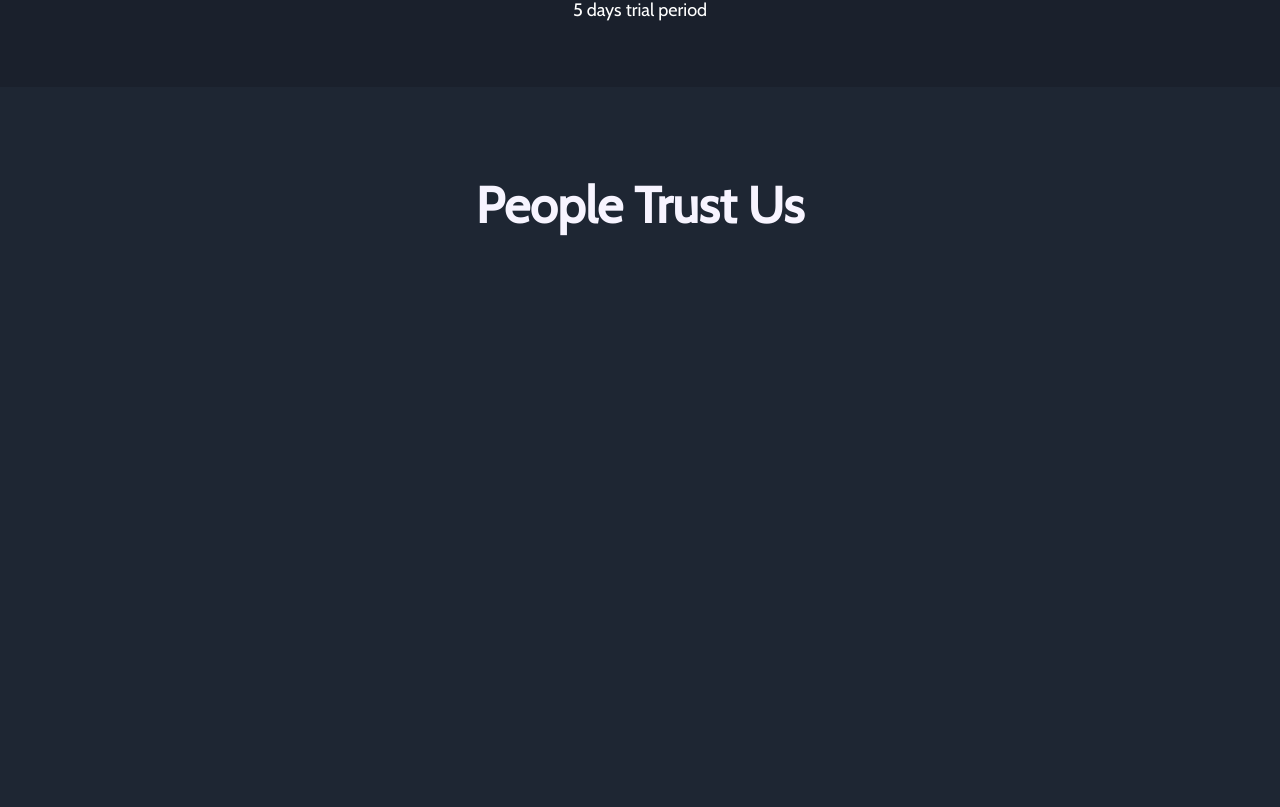
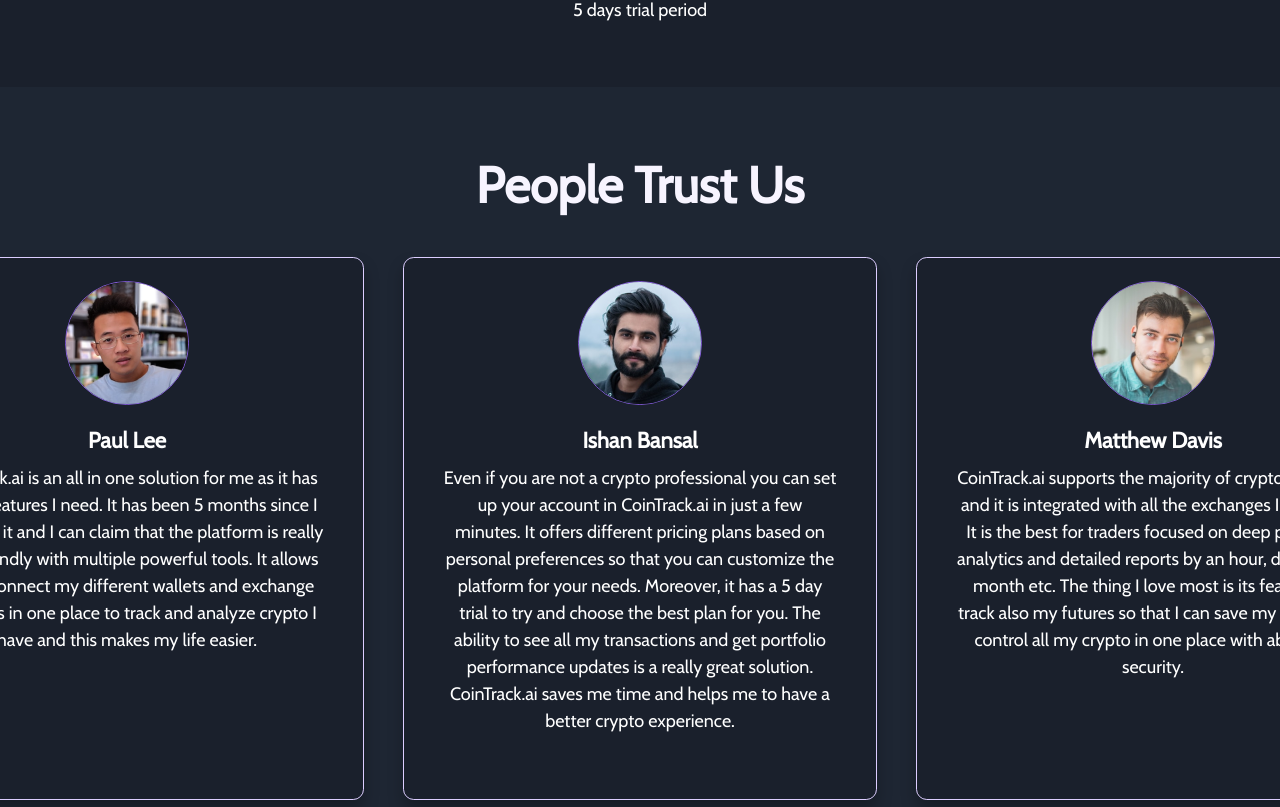
Before and after one commit to AghajanyanA/cointrack, a React (Create React App) app: page / in a window 1280 px wide. Shown: the part 6770-7577 px from the top of the page. Built offline with nearby package versions, Linux system fonts and the light colour scheme; no server answers.

Commit message:
added trust us part

```diff
--- /dev/null
+++ b/src/components/pages/6TrustUs/Reviews/Reviews.module.css
@@ -0,0 +1,35 @@
+.card {
+    width: 472px;
+    height: 541px;
+    background: #1A202C;
+    border: 1.07675px solid #DCCDFF;
+    box-shadow: 0px 9.05048px 14.4808px rgba(0, 0, 0, 0.25);
+    border-radius: 10.7675px;
+    display: flex;
+    align-items: center;
+    flex-direction: column;
+}
+
+.card > img {
+    border: 0.824742px solid #805AD5;
+    margin-top: 23px;
+    width: 121.48px;
+    height: 121.48px;
+    border-radius: 50%;
+}
+
+.name {
+    font-weight: 700;
+    font-size: 22px;
+    line-height: 148%;
+    color: #FFFFFF;
+    margin: 20px 0 0 0;
+}
+
+.text {
+    margin: 8px 39px 0 39px;
+    font-weight: 400;
+    font-size: 18px;
+    line-height: 27px;
+    text-align: center;
+}
--- /dev/null
+++ b/src/components/pages/6TrustUs/Reviews/Reviews.tsx
@@ -0,0 +1,17 @@
+import s from './Reviews.module.css'
+
+type ReviewsProps = {
+    img: string
+    name: string
+    text: string
+}
+
+const Reviews = ({img, name, text}: ReviewsProps) => {
+    return <div className={s.card}>
+        <img src={img} alt="avatar" />
+        <h5 className={s.name}>{name}</h5>
+        <p className={s.text}>{text}</p>
+    </div>
+}
+
+export default Reviews
--- a/src/components/pages/6TrustUs/TrustUs.module.css
+++ b/src/components/pages/6TrustUs/TrustUs.module.css
@@ -3,13 +3,22 @@
     display: flex;
     flex-direction: column;
     align-items: center;
-    background: #1E2633;;
+    background: #1E2633;
 }
 
 .title {
-    margin-top: 87px;
+    margin-top: 67px;
     font-style: normal;
     font-weight: 700;
     font-size: 50.2703px;
     color: #F7F4FF;
 }
+
+.reviews {
+    display: flex;
+    gap: 39px;
+}
+
+.button {
+    margin: 76.62px 0 0 0;
+}
--- a/src/components/pages/6TrustUs/TrustUs.tsx
+++ b/src/components/pages/6TrustUs/TrustUs.tsx
@@ -1,8 +1,21 @@
+import Reviews from './Reviews/Reviews';
 import s from './TrustUs.module.css'
+import asian from '../../../images/page6/asian.png'
+import beard from '../../../images/page6/beard.png'
+import davis from '../../../images/page6/davis.png'
+import Button from '../../reusable/Button/Button';
 
 const TrustUs = () => {
     return <div className={s.wrapper}>
         <h2 className={s.title}>People Trust Us</h2>
+        <div className={s.reviews}>
+            <Reviews img={asian} name={'Paul Lee'} text={'CoinTrack.ai is an all in one solution for me as it has all the features I need. It has been 5 months since I am using it and I can claim that the platform is really user-friendly with multiple powerful tools. It allows me to connect my different wallets and exchange accounts in one place to track and analyze crypto I have and this makes my life easier.'} />
+            <Reviews img={beard} name={'Ishan Bansal'} text={'Even if you are not a crypto professional you can set up your account in CoinTrack.ai in just a few minutes. It offers different pricing plans based on personal preferences so that you can customize the platform for your needs. Moreover, it has a 5 day trial to try and choose the best plan for you. The ability to see all my transactions and get portfolio performance updates is a really great solution. CoinTrack.ai saves me time and helps me to have a better crypto experience.'} />
+            <Reviews img={davis} name={'Matthew Davis'} text={'CoinTrack.ai supports the majority of cryptocurrency and it is integrated with all the exchanges I’m using. It is the best for traders focused on deep portfolio analytics and detailed reports by an hour, day, week, month etc. The thing I love most is its feature to track also my futures so that I can save my time and control all my crypto in one place with absolute security.'} />
+        </div>
+        <div className={s.button}>
+            <Button>Get Started</Button>
+        </div>
     </div>
 }
 
```
